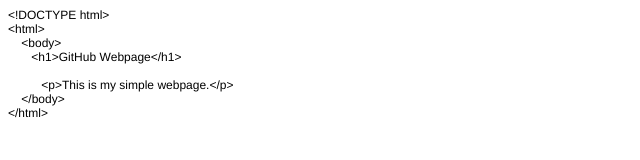
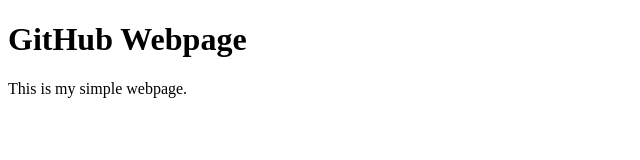
Before and after one commit to YKKuan/html, a plain HTML site: page index.html in a window 1280 px wide. Shown: the whole page, without its empty margins (0-640 px from the left). Drawn offline with Linux system fonts and the light colour scheme.

Commit message:
Update index.html

```diff
--- a/index.html
+++ b/index.html
@@ -1,25 +1,10 @@
-<!DOCTYPE html PUBLIC "-//W3C//DTD HTML 4.01//EN" "http://www.w3.org/TR/html4/strict.dtd">
+<!DOCTYPE html>
 <html>
-<head>
-  <meta http-equiv="Content-Type" content="text/html; charset=utf-8">
-  <meta http-equiv="Content-Style-Type" content="text/css">
-  <title></title>
-  <meta name="Generator" content="Cocoa HTML Writer">
-  <meta name="CocoaVersion" content="1671.4">
-  <style type="text/css">
-    p.p1 {margin: 0.0px 0.0px 0.0px 0.0px; line-height: 14.0px; font: 12.0px Helvetica; color: #000000; -webkit-text-stroke: #000000}
-    p.p2 {margin: 0.0px 0.0px 0.0px 0.0px; line-height: 14.0px; font: 12.0px Helvetica; color: #000000; -webkit-text-stroke: #000000; min-height: 12.0px}
-    span.s1 {font-kerning: none}
-  </style>
-</head>
 <body>
-<p class="p1"><span class="s1">&lt;!DOCTYPE html&gt;</span></p>
-<p class="p1"><span class="s1">&lt;html&gt;</span></p>
-<p class="p1"><span class="s1"><span class="Apple-converted-space">    </span>&lt;body&gt;</span></p>
-<p class="p1"><span class="s1"><span class="Apple-converted-space">       </span>&lt;h1&gt;GitHub Webpage&lt;/h1&gt;</span></p>
-<p class="p2"><span class="s1"><span class="Apple-converted-space">          </span></span></p>
-<p class="p1"><span class="s1"><span class="Apple-converted-space">          </span>&lt;p&gt;This is my simple webpage.&lt;/p&gt;</span></p>
-<p class="p1"><span class="s1"><span class="Apple-converted-space">    </span>&lt;/body&gt;</span></p>
-<p class="p1"><span class="s1">&lt;/html&gt;</span></p>
+
+<h1>GitHub Webpage</h1>
+
+<p>This is my simple webpage.</p>
+
 </body>
 </html>
```
